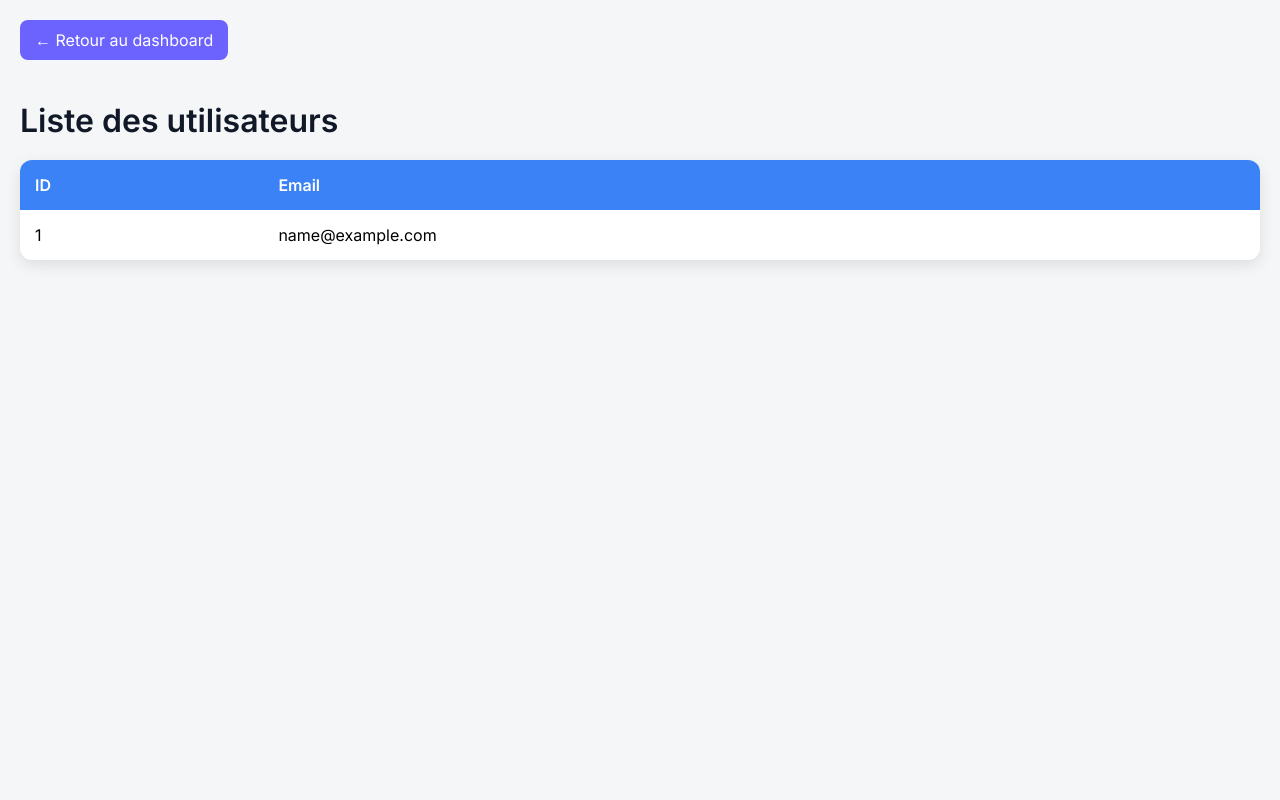
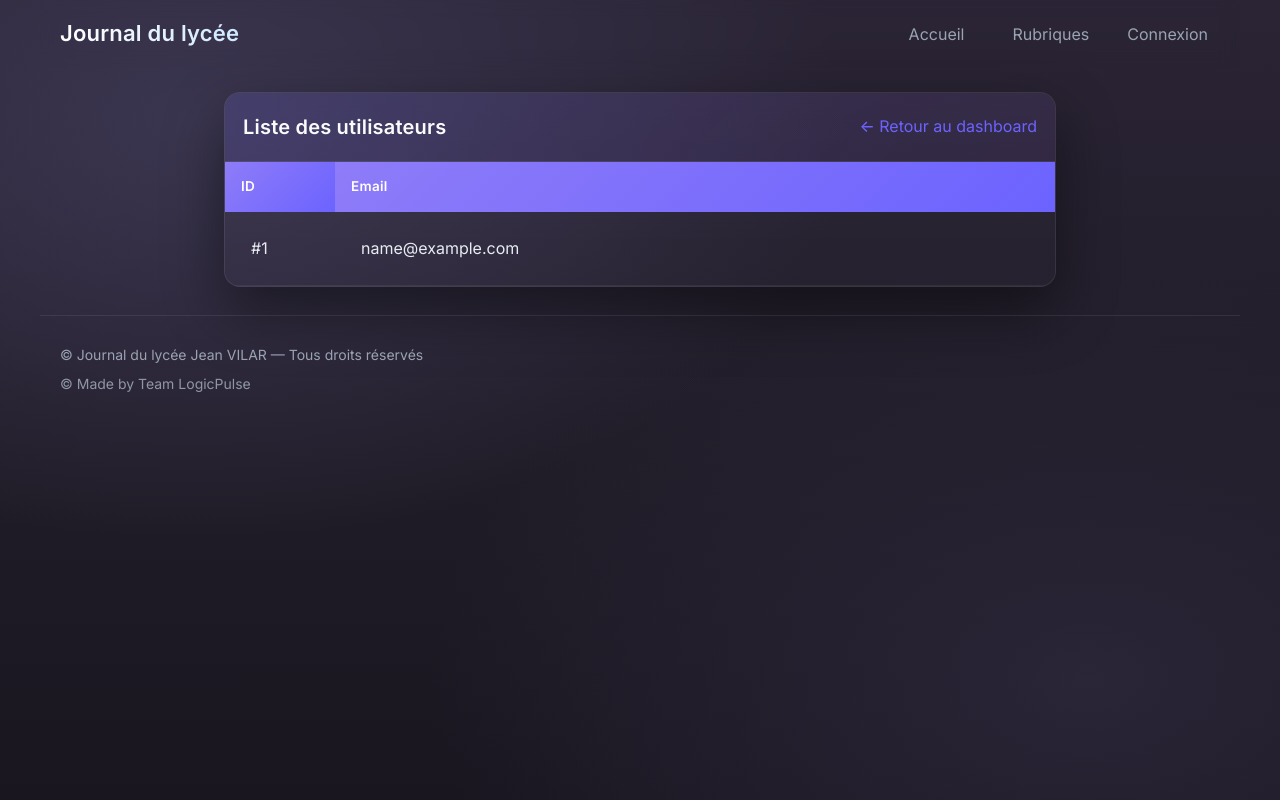
Before and after one commit to gabriel84-py/ptit_vilar, a FastAPI app: template templates/view_users.html in a window 1280 px wide. Run offline with FastAPI, Linux system fonts and the light colour scheme; the template is opened without the code that fills it: most values are stand-ins (such as "Sample title", 1, 10 or a date in 2020).

Commit message:
design admin view_user proto 1

```diff
--- /dev/null
+++ b/static/view_users.css
@@ -0,0 +1,390 @@
+/*
+====== Développé par TEAM LogicPulse ======
+| YouTube :                               |
+| Discord : https://discord.gg/efVfp5A89k |
+| Instagram : @team_LogicPulse            |
+===========================================
+*/
+
+/* ===================
+Reset léger + tokens
+=================== */
+:root {
+  --bg: #0f1117; /* fond global sombre cohérent avec la page login */
+  --surface: #151823; /* surface cartes */
+  --line: rgba(255, 255, 255, 0.08);
+  --text: #e7ecf3;
+  --muted: #9aa3b2;
+  --brand: #8e7cf8; /* gradient brand 1 */
+  --brand-2: #6c63ff; /* gradient brand 2 */
+  --accent: #9b5cff; /* accent secondaire */
+  --radius: 16px;
+  --shadow: 0 24px 60px rgba(0, 0, 0, 0.45);
+}
+* {
+  box-sizing: border-box;
+}
+html,
+body {
+  margin: 0;
+  padding: 0;
+}
+
+body {
+  font: 16px/1.6 "Inter", system-ui, -apple-system, Segoe UI, Roboto, Arial,
+    sans-serif;
+  background: radial-gradient(
+      1100px 700px at 15% 15%,
+      #3b3650 0%,
+      transparent 60%
+    ),
+    radial-gradient(1100px 700px at 85% 85%, #2a2537 0%, transparent 60%),
+    linear-gradient(180deg, #2a2435, #201c27 60%, #1a1620);
+  color: var(--text);
+  min-height: 100dvh;
+}
+img {
+  max-width: 100%;
+  display: block;
+}
+a {
+  color: inherit;
+  text-decoration: none;
+}
+ul {
+  margin: 0;
+  padding: 0;
+  list-style: none;
+}
+.sr-only {
+  position: absolute;
+  left: -10000px;
+}
+
+/* Layout global */
+.container {
+  max-width: 1200px;
+  margin: 0 auto;
+  padding: 20px;
+}
+
+/* Header */
+.header {
+  display: flex;
+  align-items: center;
+  justify-content: space-between;
+  gap: 12px;
+  padding-block: 14px;
+  margin-bottom: 8px;
+  position: sticky;
+  top: 0;
+  z-index: 10;
+  backdrop-filter: blur(8px);
+}
+.brand {
+  font-weight: 800;
+  font-size: 22px;
+  letter-spacing: 0.2px;
+  background: linear-gradient(90deg, #fff, #cfe8ff);
+  -webkit-background-clip: text;
+  background-clip: text;
+  color: transparent;
+}
+.nav {
+  display: flex;
+  gap: 14px;
+}
+.nav-link {
+  color: var(--muted);
+  padding: 8px 12px;
+  overflow: hidden;
+  transition: color 0.3s ease, background 0.3s ease;
+  position: relative;
+  display: inline-flex;
+  align-items: center;
+  gap: 6px;
+  border-radius: 999px;
+  isolation: isolate;
+  background-clip: padding-box;
+  height: 40px;
+  min-width: 100px;
+  justify-content: center;
+}
+.nav-link:hover {
+  color: #fff;
+  background: rgba(255, 255, 255, 0.06);
+}
+.nav-link.is-active {
+  color: #fff;
+  background: rgba(255, 255, 255, 0.06);
+}
+
+/* Footer */
+.footer {
+  color: var(--muted);
+  font-size: 14px;
+  padding-block: 28px;
+  border-top: 1px solid var(--line);
+  margin-top: 28px;
+  display: grid;
+  gap: 6px;
+}
+.footer .by {
+  opacity: 0.9;
+}
+
+/* Focus visible (accessibilité) */
+:focus-visible {
+  outline: 3px solid rgba(142, 124, 248, 0.6);
+  outline-offset: 2px;
+  border-radius: 8px;
+}
+
+/* Motion safe */
+@media (prefers-reduced-motion: reduce) {
+  * {
+    animation: none !important;
+    transition: none !important;
+  }
+}
+
+/* Responsive */
+@media (max-width: 980px) {
+  .container {
+    padding: 16px;
+  }
+  .featured-card {
+    grid-template-columns: 1fr;
+  }
+}
+@media (max-width: 720px) {
+  .articles-grid {
+    grid-template-columns: repeat(2, 1fr);
+  }
+}
+@media (max-width: 520px) {
+  .nav {
+    display: none;
+  }
+  .articles-grid {
+    grid-template-columns: 1fr;
+  }
+}
+
+/* ====== Contour animé des boutons du header ====== */
+:root {
+  --violet: #9b5cff;
+  --ring-w: 1.5px; /* épaisseur du trait en px (utilisée ci-dessous) */
+  --ring-gap: 3px;
+}
+
+/* Le SVG occupe 100% du lien et suit sa forme */
+.nav-ring {
+  position: absolute;
+  inset: calc(var(--ring-w) / -2);
+  width: calc(100% + var(--ring-w));
+  height: calc(100% + var(--ring-w));
+  pointer-events: none;
+  border-radius: inherit;
+  display: block;
+}
+
+/* Le rectangle suit la taille du SVG et ses coins sont arrondis.
+   pathLength=100 => dash en pourcentage du périmètre */
+.nav-ring__stroke {
+  fill: none;
+  stroke: var(--violet);
+  stroke-width: var(--ring-w);
+  stroke-linecap: round;
+  stroke-linejoin: round;
+  shape-rendering: geometricPrecision;
+
+  stroke-dasharray: 100;
+  stroke-dashoffset: 100;
+  opacity: 0;
+  transition: opacity 120ms ease;
+}
+
+/* Survol d’un bouton non actif : on dessine le contour du haut et on fait tout le tour */
+@keyframes nav-stroke-draw {
+  from {
+    stroke-dashoffset: 100;
+  }
+  to {
+    stroke-dashoffset: 0;
+  }
+}
+.nav-link:not(.is-active):hover .nav-ring__stroke {
+  opacity: 1;
+  animation: nav-stroke-draw 600ms cubic-bezier(0.4, 0, 0.2, 1) forwards;
+}
+
+.nav-link.is-active .nav-ring__stroke {
+  opacity: 1;
+  stroke-dashoffset: 0;
+  animation: none;
+}
+
+/* ===================
+Main Content
+=================== */
+h1 {
+  color: #f9fafb;
+  margin-bottom: 20px;
+}
+
+.tablecontainer {
+  background: linear-gradient(
+    180deg,
+    rgba(255, 255, 255, 0.02),
+    rgba(255, 255, 255, 0.01)
+  );
+  border: 1px solid var(--line);
+  border-radius: 16px;
+  width: 65%;
+  margin: 24px auto;
+  box-shadow: var(--shadow);
+  overflow: hidden;
+}
+
+/* Toolbar */
+.table-toolbar {
+  display: flex;
+  align-items: center;
+  justify-content: space-between;
+  gap: 12px;
+  padding: 18px 18px;
+  background: linear-gradient(
+    135deg,
+    rgba(110, 98, 255, 0.15),
+    rgba(155, 92, 255, 0.08)
+  );
+  border-bottom: 1px solid var(--line);
+}
+
+.table-toolbar h1 {
+  margin: 0;
+  font-weight: 800;
+  font-size: 20px;
+  letter-spacing: 0.2px;
+}
+
+/* ===== Adapter "dark table" pour la structure #2/#4 ===== */
+.table-scroll .data-table {
+  width: 100%;
+  border-collapse: separate;
+  border-spacing: 0;
+  min-width: 560px;
+
+  /* override du table { background:white } de #4 */
+  background: transparent !important;
+  border-radius: 0;
+  overflow: visible;
+  box-shadow: none;
+}
+
+.table-scroll .data-table thead th {
+  position: sticky;
+  top: 0;
+  z-index: 1;
+  text-align: left;
+  font-weight: 700;
+  color: #fff;
+  background: linear-gradient(135deg, var(--brand), var(--brand-2));
+  padding: 14px 16px;
+  font-size: 13.5px;
+  letter-spacing: 0.3px;
+  border: 0;
+}
+
+.table-scroll .data-table tbody td {
+  padding: 24px 26px;
+  border-bottom: 1px solid rgba(255, 255, 255, 0.06);
+  color: var(--text);
+  vertical-align: middle;
+
+  /* override du tr:nth-child(even) clair de #4 */
+  background: rgba(255, 255, 255, 0.02);
+}
+
+/* Hover "dark" */
+.table-scroll .data-table tbody tr {
+  transition: background 0.18s ease, transform 0.18s ease, box-shadow 0.18s ease;
+}
+.table-scroll .data-table tbody tr:hover td {
+  background: rgba(142, 124, 248, 0.09);
+  box-shadow: inset 0 0 0 1px rgba(142, 124, 248, 0.25);
+}
+
+/* --- Corrige la “ligne” entre cellules au survol --- */
+
+/* 1) On s'assure que les cellules n'ont pas de fond/bord latéral */
+.tablecontainer .data-table tbody td {
+  background: transparent !important;
+  border-left: 0;
+  border-right: 0;
+}
+
+/* 2) Supprime toute règle héritée qui stylait CHAQUE td au hover */
+.table-scroll .data-table tbody tr:hover td {
+  background: transparent !important;
+  box-shadow: none !important; /* <= c’était lui la “séparation” */
+}
+
+/* 3) Le hover ne s’applique que sur la ligne entière */
+.tablecontainer .data-table tbody tr {
+  transition: background 0.18s ease, box-shadow 0.18s ease;
+}
+.tablecontainer .data-table tbody tr:hover {
+  background: rgba(142, 124, 248, 0.09);
+  box-shadow: inset 0 0 0 1px rgba(142, 124, 248, 0.25);
+}
+
+/* Responsive "cartes"  */
+@media (max-width: 720px) {
+  .table-scroll .data-table thead {
+    display: none;
+  }
+  .table-scroll .data-table,
+  .table-scroll .data-table tbody,
+  .table-scroll .data-table tr,
+  .table-scroll .data-table td {
+    display: block;
+    width: 100%;
+  }
+  .table-scroll .data-table tbody tr {
+    margin: 12px 12px;
+    border: 1px solid var(--line);
+    border-radius: 12px;
+    background: rgba(255, 255, 255, 0.02);
+    box-shadow: 0 8px 24px rgba(0, 0, 0, 0.25);
+  }
+  .table-scroll .data-table tbody td {
+    border: 0;
+    padding: 10px 14px;
+    position: relative;
+  }
+  .table-scroll .data-table tbody td::before {
+    content: attr(data-label);
+    display: block;
+    color: var(--muted);
+    font-size: 12px;
+    margin-bottom: 4px;
+    letter-spacing: 0.2px;
+  }
+  .actions {
+    justify-content: flex-start;
+    padding-top: 6px;
+  }
+}
+
+.back {
+  display: inline-block;
+  color: #6c63ff;
+  text-decoration: none;
+  font-weight: 500;
+}
+
+.back:hover {
+  text-decoration: underline;
+}
--- a/templates/view_users.html
+++ b/templates/view_users.html
@@ -1,85 +1,151 @@
 <!DOCTYPE html>
 <html lang="fr">
   <head>
-    <meta charset="UTF-8">
+    <meta charset="UTF-8" />
     <title>Liste des utilisateurs</title>
-    <link href="https://fonts.googleapis.com/css2?family=Inter:wght@400;600&display=swap" rel="stylesheet">
-    <style>
-        body {
-            font-family: 'Inter', sans-serif;
-            background: #f4f6f8;
-            margin: 0;
-            padding: 20px;
-        }
-
-        h1 {
-            color: #111827;
-            margin-bottom: 20px;
-        }
-
-        table {
-            width: 100%;
-            border-collapse: collapse;
-            background: white;
-            border-radius: 12px;
-            overflow: hidden;
-            box-shadow: 0 5px 15px rgba(0,0,0,0.1);
-        }
-
-        th, td {
-            padding: 15px;
-            text-align: left;
-        }
-
-        th {
-            background: #3b82f6;
-            color: white;
-            font-weight: 600;
-        }
-
-        tr:nth-child(even) {
-            background: #f9fafb;
-        }
-
-        tr:hover {
-            background: #e0f2fe;
-        }
-
-        a.back {
-            display: inline-block;
-            margin-bottom: 20px;
-            padding: 10px 15px;
-            background: #6c63ff;
-            color: white;
-            text-decoration: none;
-            border-radius: 8px;
-            transition: background 0.3s;
-        }
-
-        a.back:hover {
-            background: #5147d6;
-        }
-    </style>
+    <link
+      href="https://fonts.googleapis.com/css2?family=Inter:wght@400;600&display=swap"
+      rel="stylesheet"
+    />
+    <!-- CSS dédié à CETTE page -->
+    <link rel="stylesheet" href="/static/view_users.css" />
+    <link rel="stylesheet" href="/static/fixe_header.css" />
   </head>
   <body>
+    <!-- Barre supérieure -->
+    <header class="container header" role="banner">
+      <a class="brand" href="/">Journal du lycée</a>
+
+      <nav class="nav" aria-label="Navigation principale">
+        <a
+          class="nav-link {% if request.url.path == '/' %}is-active{% endif %}"
+          href="/"
+        >
+          Accueil
+          <svg
+            class="nav-ring"
+            aria-hidden="true"
+            focusable="false"
+            viewBox="0 0 100 40"
+            preserveAspectRatio="none"
+          >
+            <path
+              class="nav-ring__stroke"
+              pathLength="100"
+              d="M50,1.5 H78.5 A18.5,18.5 0 0 1 78.5,38.5 H21.5 A18.5,18.5 0 0 1 21.5,1.5 H50 Z"
+            />
+          </svg>
+        </a>
+
+        <a
+          class="nav-link {% if request.url.path.startswith('/categories') %}is-active{% endif %}"
+          href="/categories"
+        >
+          Rubriques
+          <svg
+            class="nav-ring"
+            aria-hidden="true"
+            focusable="false"
+            viewBox="0 0 100 40"
+            preserveAspectRatio="none"
+          >
+            <path
+              class="nav-ring__stroke"
+              pathLength="100"
+              d="M50,1.5 H78.5 A18.5,18.5 0 0 1 78.5,38.5 H21.5 A18.5,18.5 0 0 1 21.5,1.5 H50 Z"
+            />
+          </svg>
+        </a>
+
+        {% if request.state.user %}
+        <a
+          class="nav-link {% if request.url.path.startswith('/admin') %}is-active{% endif %}"
+          href="/admin"
+        >
+          Admin Panel
+          <svg
+            class="nav-ring"
+            aria-hidden="true"
+            focusable="false"
+            viewBox="0 0 100 40"
+            preserveAspectRatio="none"
+          >
+            <path
+              class="nav-ring__stroke"
+              pathLength="100"
+              d="M50,1.5 H78.5 A18.5,18.5 0 0 1 78.5,38.5 H21.5 A18.5,18.5 0 0 1 21.5,1.5 H50 Z"
+            />
+          </svg>
+        </a>
+        <a class="nav-link" href="/login/logout">
+          Déconnexion
+          <svg
+            class="nav-ring"
+            aria-hidden="true"
+            focusable="false"
+            viewBox="0 0 100 40"
+            preserveAspectRatio="none"
+          >
+            <path
+              class="nav-ring__stroke"
+              pathLength="100"
+              d="M50,1.5 H78.5 A18.5,18.5 0 0 1 78.5,38.5 H21.5 A18.5,18.5 0 0 1 21.5,1.5 H50 Z"
+            />
+          </svg>
+        </a>
+        {% else %}
+        <a
+          class="nav-link {% if request.url.path.startswith('/login') %}is-active{% endif %}"
+          href="/login"
+        >
+          Connexion
+          <svg
+            class="nav-ring"
+            aria-hidden="true"
+            focusable="false"
+            viewBox="0 0 100 40"
+            preserveAspectRatio="none"
+          >
+            <path
+              class="nav-ring__stroke"
+              pathLength="100"
+              d="M50,1.5 H78.5 A18.5,18.5 0 0 1 78.5,38.5 H21.5 A18.5,18.5 0 0 1 21.5,1.5 H50 Z"
+            />
+          </svg>
+        </a>
+        {% endif %}
+      </nav>
+    </header>
+
+    <div class="tablecontainer">
+      <div class="table-toolbar">
+        <h1>Liste des utilisateurs</h1>
         <a href="/admin" class="back">← Retour au dashboard</a>
-    <h1>Liste des utilisateurs</h1>
+      </div>
 
-    <table>
+      <div class="table-scroll">
+        <table class="data-table">
           <thead>
             <tr>
-                <th>ID</th>
+              <th style="width: 110px">ID</th>
               <th>Email</th>
             </tr>
           </thead>
           <tbody>
             {% for user in users %}
             <tr>
-                <td>{{ user.id }}</td>
-                <td>{{ user.email }}</td>
+              <td data-label="ID">#{{ user.id }}</td>
+              <td data-label="Email">{{ user.email }}</td>
             </tr>
             {% endfor %}
           </tbody>
         </table>
+      </div>
+    </div>
+
+    <footer class="container footer" role="contentinfo">
+      <div>© Journal du lycée Jean VILAR — Tous droits réservés</div>
+      <div class="by">© Made by Team LogicPulse</div>
+    </footer>
   </body>
 </html>
```
Lines whose indentation alone changed are shown as unchanged.
